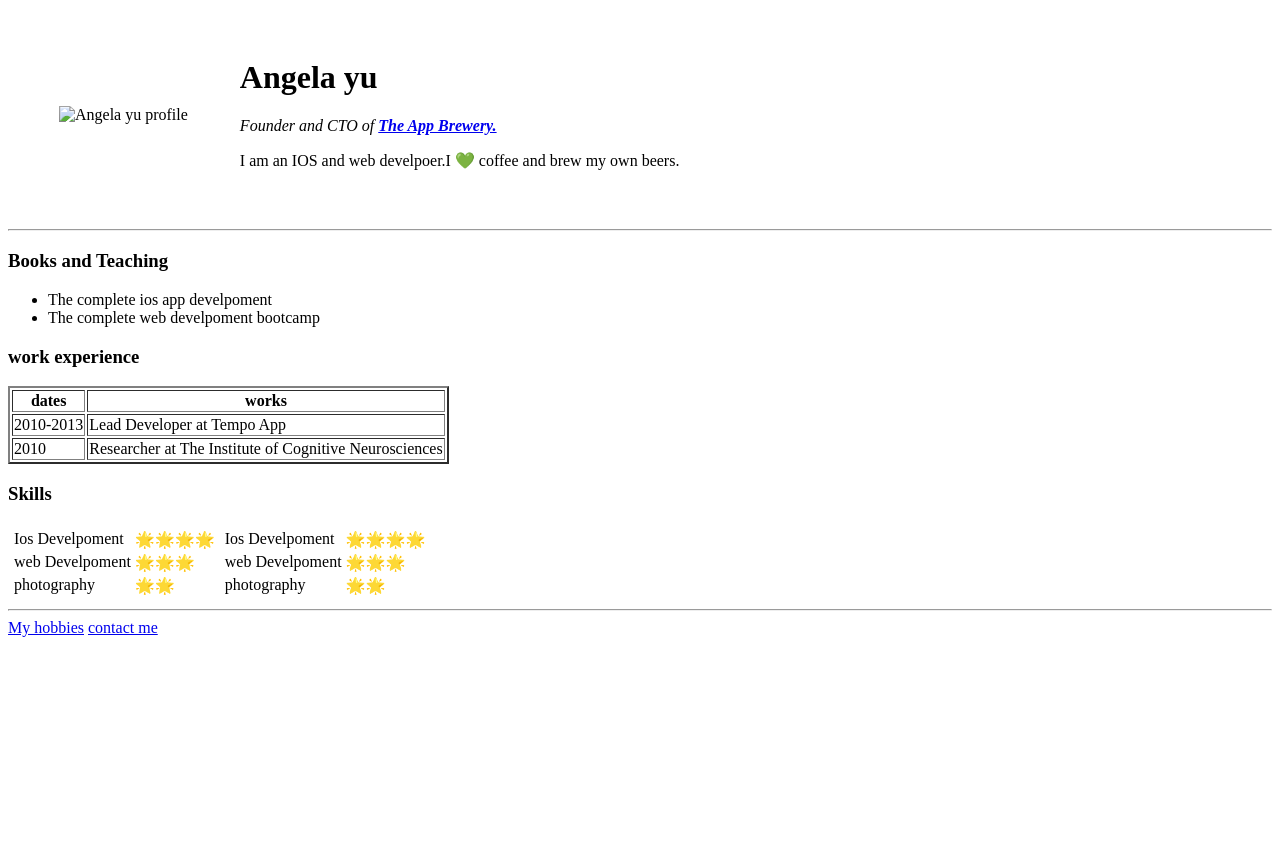
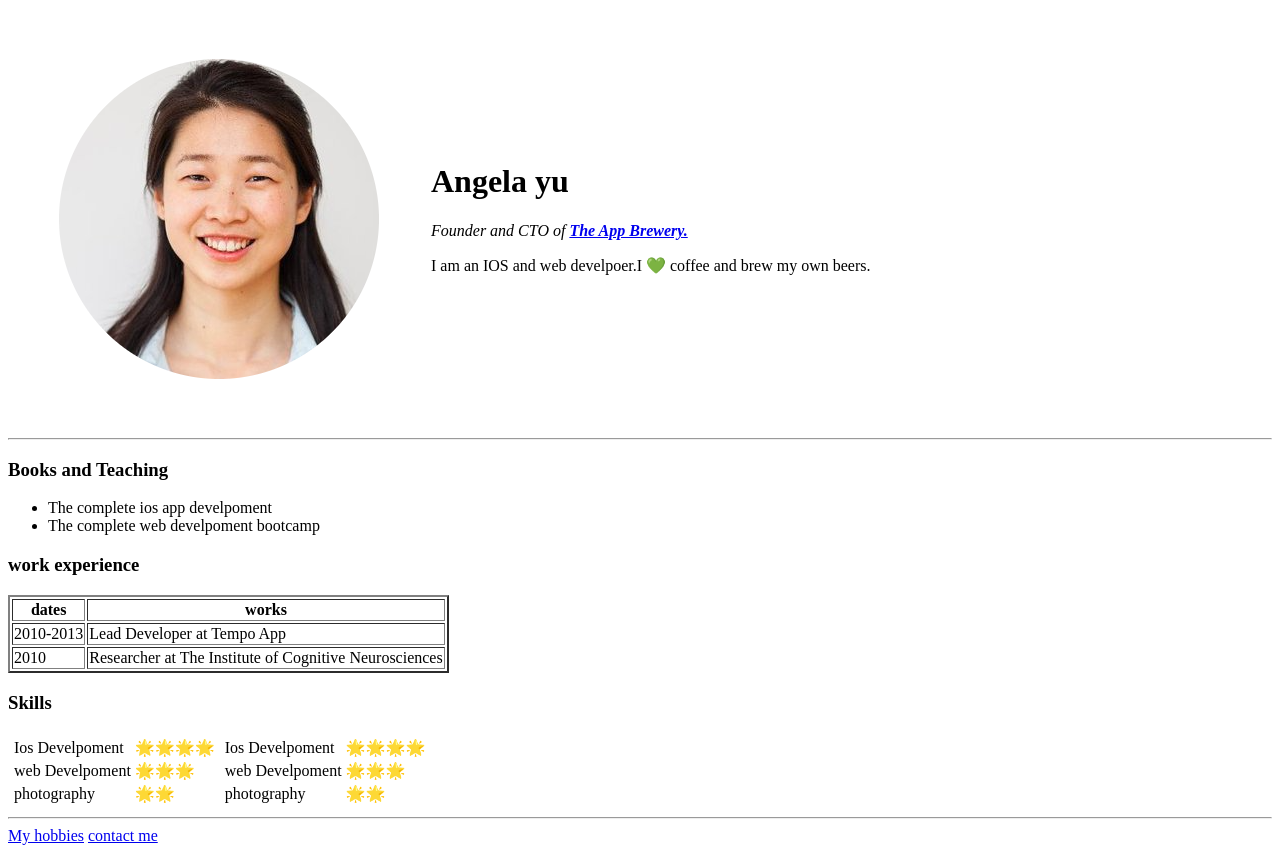
Before and after one commit to Ammu843/CV, a plain HTML site: page index.html in a window 1280 px wide. Before the commit the page ends 800 px from the top, so only its background shows below. Drawn offline with Linux system fonts and the light colour scheme.

Commit message:
Add initial CV website files

```diff
--- a/index.html
+++ b/index.html
@@ -7,7 +7,7 @@
 <body>
   <table cellspacing=50>
     <tr>
-      <td><img src="images/angela.png" alt="Angela yu profile"></td>
+      <td><img src="angela.png" alt="Angela yu profile"></td>
       <td>
         <h1>Angela yu</h1>
         <p> <em>Founder and CTO of <strong><a href="https://www.appbrewery.co/">The App Brewery.</a></strong></em></p>
```
